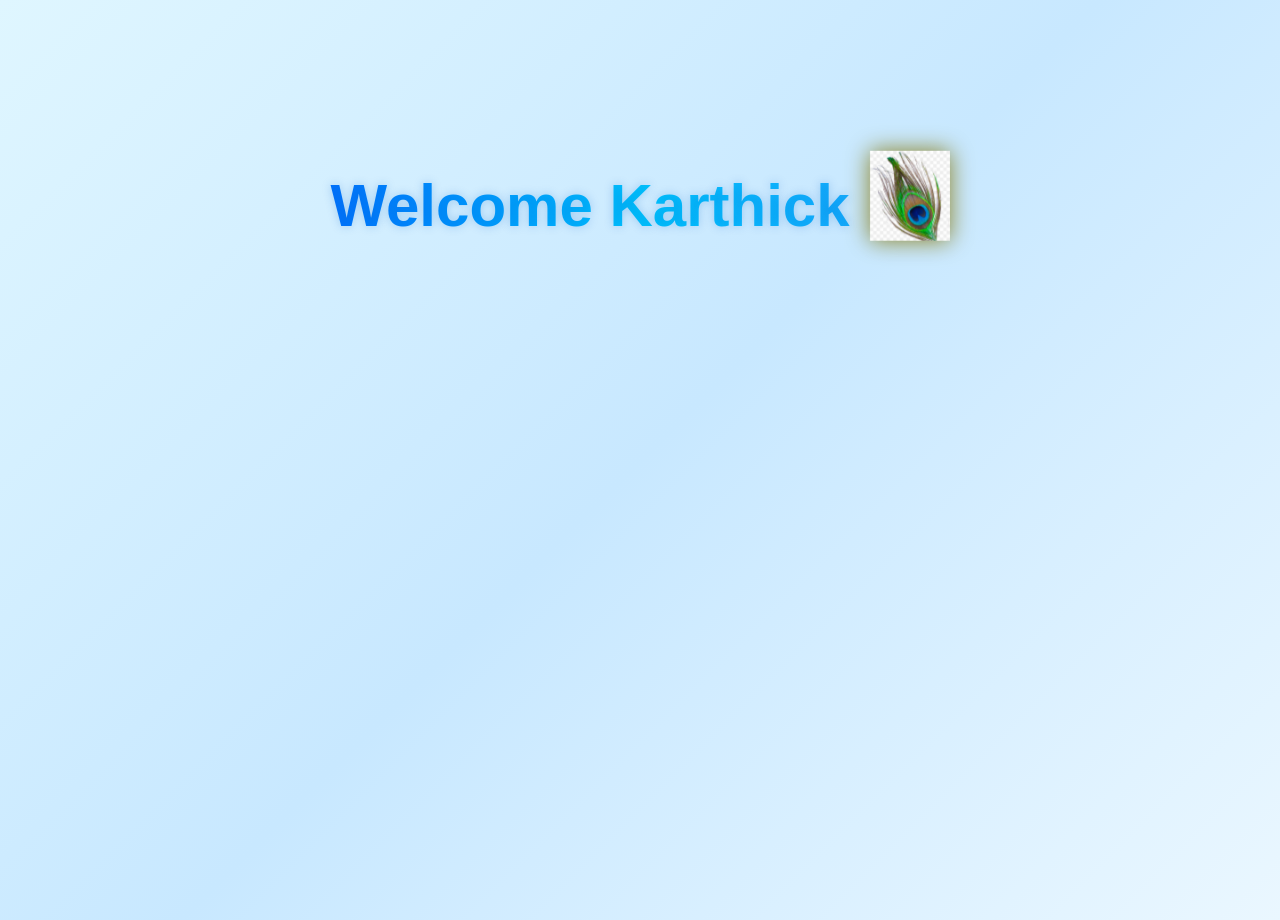
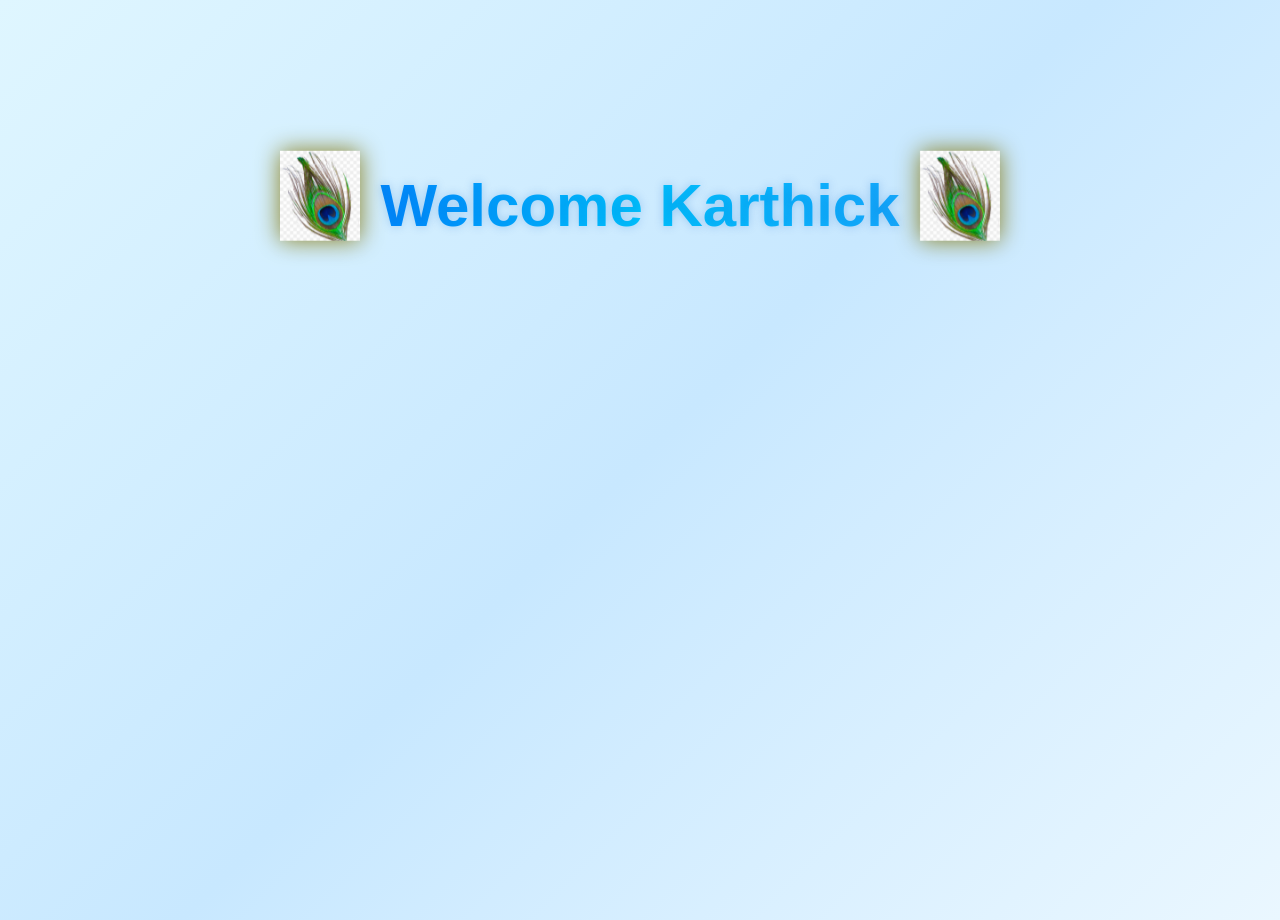
Before and after one commit to Alagar6388/KARTHICK, a plain HTML site: page index.html in a window 1280 px wide. Drawn offline with Linux system fonts and the light colour scheme.

Commit message:
karthick added

```diff
--- a/index.html
+++ b/index.html
@@ -49,9 +49,9 @@
 <body>
 
     <h1>
+        <img class="feather" src="feather.png" alt="Peacock Feather">
         Welcome Karthick
         <img class="feather" src="feather.png" alt="Peacock Feather">
-
     </h1>
 
 </body>
```
